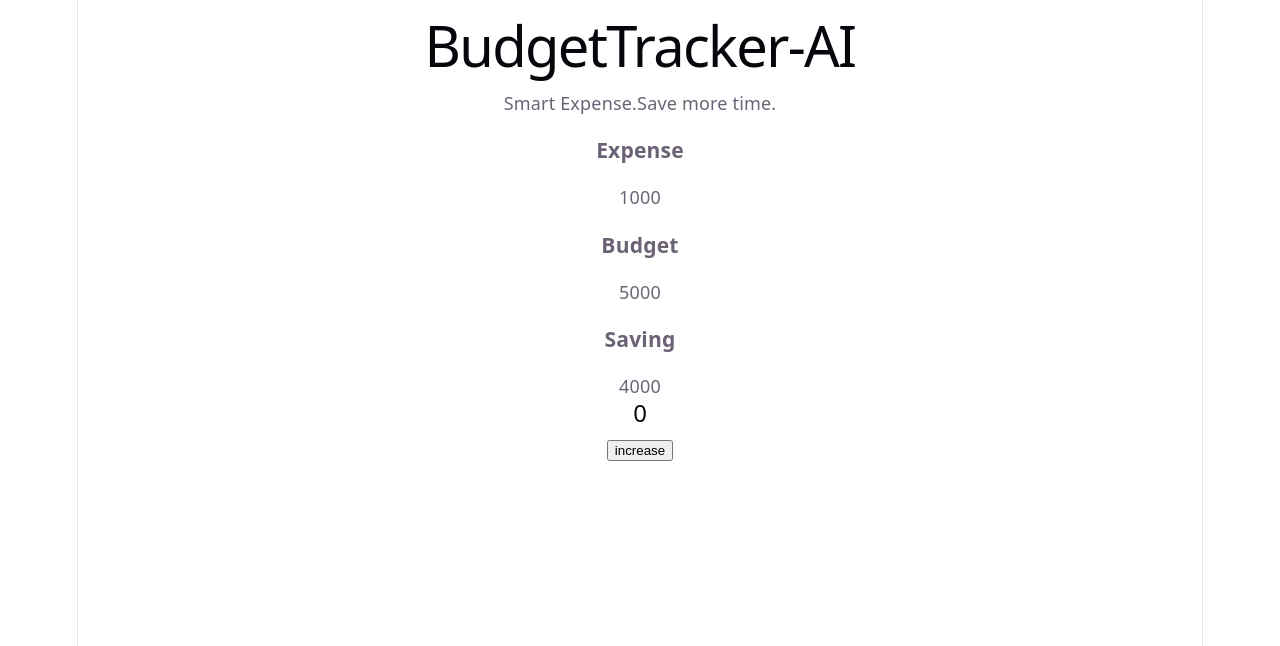
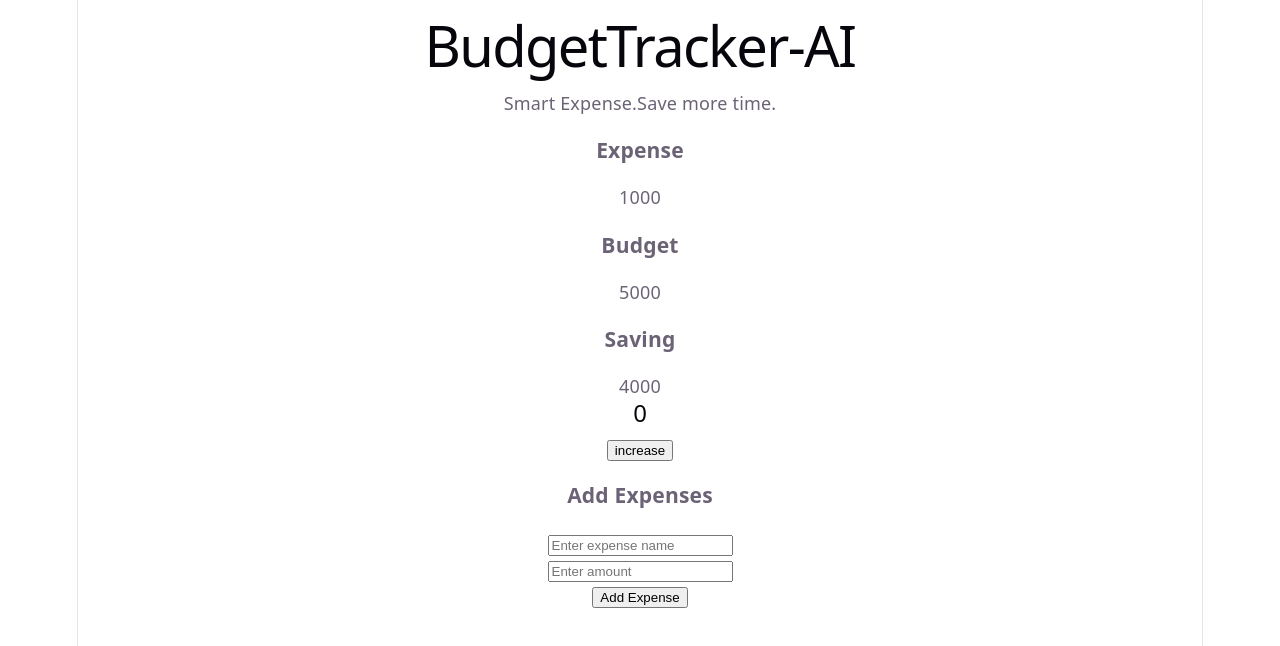
Before and after one commit to devrohitraj838/budgettracker-ai, a React (Vite) app in the folder client/: page / in a window 1280 px wide. Shown: the top 646 px of the page. Built offline with nearby package versions, Linux system fonts and the light colour scheme.

Commit message:
create expense form list

```diff
--- a/client/src/App.jsx
+++ b/client/src/App.jsx
@@ -1,12 +1,14 @@
 import Dashboard from "./components/Dashboard";
 import Navbar from "./components/Navbar";
 import Counter from "./components/Counter";
+import ExpenseForm from "./components/ExpenseForm";
 function App(){
   return(
     <>
     <Navbar />
     <Dashboard />
     <Counter />
+    <ExpenseForm />
     </>
   );
 }
--- /dev/null
+++ b/client/src/components/ExpenseForm.jsx
@@ -0,0 +1,27 @@
+import { useState } from "react";
+function ExpenseForm(){
+    const[expenseName,setName] = useState("");
+    const[expenseAmount,setAmount] = useState("");
+    return(
+        <div>
+            <h3>Add Expenses</h3>
+            <input type="text"
+            placeholder="Enter expense name"
+            value={expenseName}
+            onChange={(e) => setName(e.target.value)}
+            >
+            </input>
+            <br>
+            </br>
+            <input type="number"
+            placeholder="Enter amount"
+            value={expenseAmount}
+            onChange={(e) => setAmount(e.target.value)}>
+            </input>
+            <br>
+            </br>
+            <button>Add Expense</button>
+        </div>
+    );
+}
+export default ExpenseForm;
```
